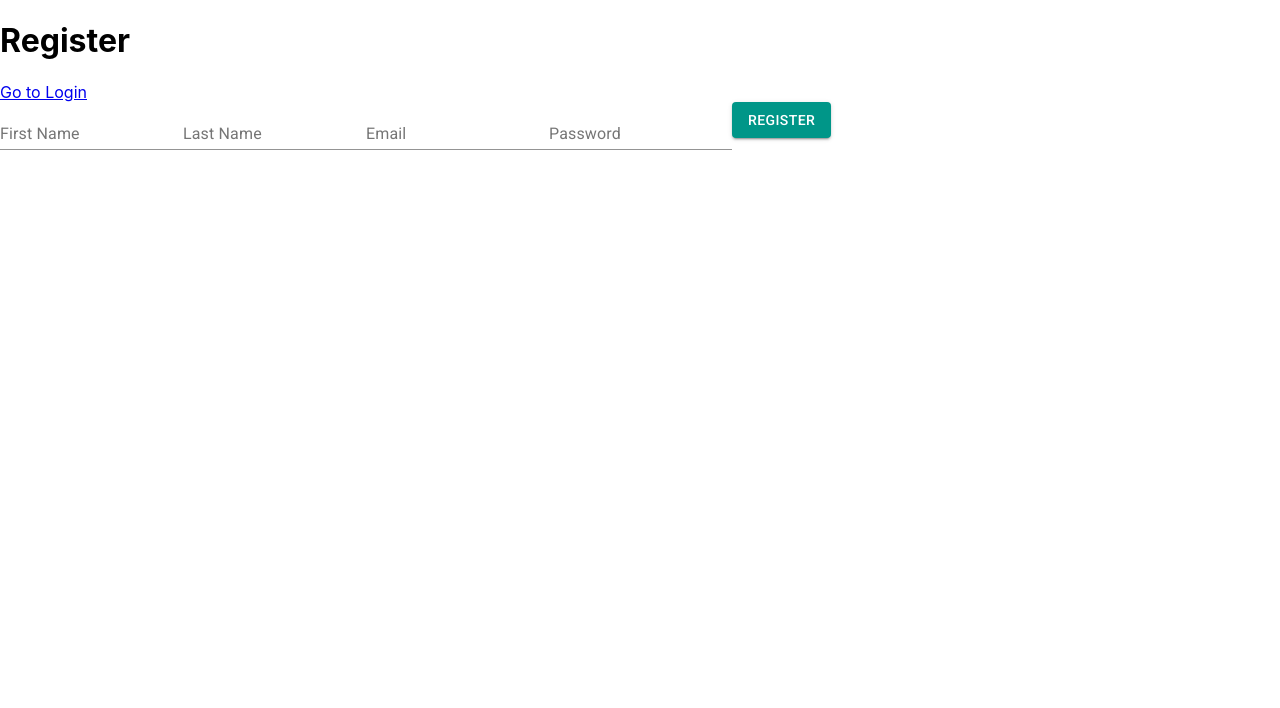
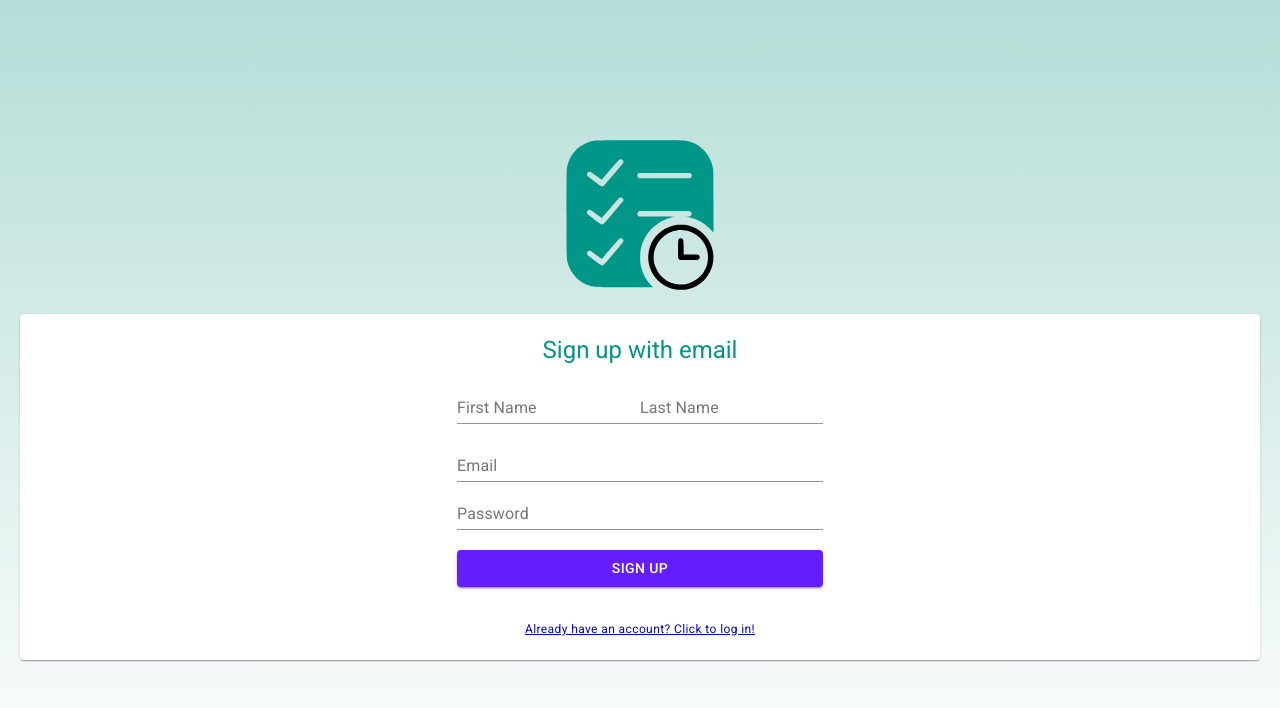
Before and after one commit to etokatlian/frontend, a React (Create React App) app: page /register in a window 1280 px wide. Shown: the top 708 px of the page. Built offline with nearby package versions, Linux system fonts and the light colour scheme.

Commit message:
bunch of shit

```diff
--- a/package.json
+++ b/package.json
@@ -9,6 +9,7 @@
     "@material-ui/icons": "^4.2.1",
     "@material-ui/styles": "^4.2.0",
     "axios": "^0.19.0",
+    "babel-plugin-emotion": "^10.0.14",
     "react": "^16.8.6",
     "react-dom": "^16.8.6",
     "react-router-dom": "^5.0.1",
--- a/src/App.css
+++ b/src/App.css
@@ -1,37 +1,3 @@
-.App {
-  text-align: center;
-  display: flex;
-  flex-direction: column;
-
-  align-items: center;
+html, body, #root, #root>div {
+  height: 100%;
 }
-
-.App-logo {
-  animation: App-logo-spin infinite 20s linear;
-  height: 40vmin;
-  pointer-events: none;
-}
-
-.App-header {
-  background-color: #282c34;
-  min-height: 100vh;
-  display: flex;
-  flex-direction: column;
-  align-items: center;
-  justify-content: center;
-  font-size: calc(10px + 2vmin);
-  color: white;
-}
-
-.App-link {
-  color: #61dafb;
-}
-
-@keyframes App-logo-spin {
-  from {
-    transform: rotate(0deg);
-  }
-  to {
-    transform: rotate(360deg);
-  }
-}
--- a/src/components/Dashboard/Dashboard.js
+++ b/src/components/Dashboard/Dashboard.js
@@ -48,7 +48,7 @@ const Dashboard = () => {
 
   return (
     <>
-      <h1>Dashboard</h1>
+      <div>Dashboard</div>
       <form onSubmit={handleSubmit}>
         <TextField name="category" label="Category" value={newTodo.category} onChange={handleChange} />
         <TextField name="dueDate" label="Due Date" value={newTodo.dueDate} onChange={handleChange} />
--- a/src/components/Login/Login.js
+++ b/src/components/Login/Login.js
@@ -2,10 +2,14 @@ import React, { useContext, useEffect, useState } from 'react';
 import { Redirect } from 'react-router-dom';
 import Button from '@material-ui/core/Button';
 import TextField from '@material-ui/core/TextField';
+import Typography from '@material-ui/core/Typography';
 import { Link } from 'react-router-dom';
 import axios from 'axios';
 
 import { GlobalContext } from '../globalState';
+import { LoginPageWrapper, LoginLogo } from './loginStyles';
+import { StyledPaper } from '../shared/FormPaper/formPaperStyles';
+import Logo from '../../assets/todo-logo.svg';
 
 const Login = () => {
   const { state, dispatch } = useContext(GlobalContext);
@@ -43,30 +47,50 @@ const Login = () => {
   };
 
   if (state.user.isLoggedin) {
-    return <Redirect to="/dashboard" />
+    return <Redirect to="/dashboard" />;
   }
 
   return (
-    <>
-      <h1>Login</h1>
+    <LoginPageWrapper>
+      <div style={{ width: '100%', textAlign: 'center' }}>
+        <LoginLogo src={Logo} alt="" />
+        <StyledPaper>
+          <Typography color="primary" variant="h5">
+            Let's log in!
+          </Typography>
           <form onSubmit={handleSubmit}>
+            <div style={{ margin: '10px 0' }}>
               <TextField name="email" label="Email" onChange={handleChange} />
+            </div>
+
+            <div style={{ marginBottom: '20px' }}>
               <TextField
                 name="password"
                 label="Password"
                 type="password"
                 onChange={handleChange}
               />
+            </div>
+
             <Button
               type="submit"
               variant="contained"
-          color="primary"
-        // onClick={() => dispatch({ type: 'user_login_successful' })}
+              color="secondary"
+              fullWidth
             >
-          Login
+              Log in
             </Button>
           </form>
-    </>
+          <div style={{ marginTop: '80px' }}>
+            <Link to="/register">
+              <Typography variant="caption">
+                Not a user yet? Sign up now!
+              </Typography>
+            </Link>
+          </div>
+        </StyledPaper>
+      </div>
+    </LoginPageWrapper>
   );
 };
 
--- /dev/null
+++ b/src/components/Login/loginStyles.js
@@ -0,0 +1,18 @@
+import styled from '@emotion/styled';
+
+export const LoginPageWrapper = styled.div`
+  display: flex;
+  align-items: center;
+  padding: 0 20px;
+  background: linear-gradient(
+    0deg,
+    rgba(255, 255, 255, 1) 0%,
+    rgba(181, 221, 215, 1) 100%
+  );
+`;
+
+export const LoginLogo = styled.img`
+  /* margin-top: -150px; */
+  height: 150px;
+  width: 150px;
+`;
--- a/src/components/Register/Register.js
+++ b/src/components/Register/Register.js
@@ -1,11 +1,17 @@
 import React, { useContext, useEffect, useState } from 'react';
-import { Redirect } from 'react-router-dom'
+import { Redirect } from 'react-router-dom';
 import Button from '@material-ui/core/Button';
 import TextField from '@material-ui/core/TextField';
+import Typography from '@material-ui/core/Typography';
 import { Link } from 'react-router-dom';
 import axios from 'axios';
 
 import { GlobalContext } from '../globalState';
+import { LoginPageWrapper } from '../Login/loginStyles';
+import { StyledPaper } from '../shared/FormPaper/formPaperStyles';
+import { StyledFormRow } from '../shared/FormRow/formRowStyles';
+import Logo from '../../assets/todo-logo.svg';
+import { LoginLogo } from '../Login/loginStyles';
 
 const Register = () => {
   const { state, dispatch } = useContext(GlobalContext);
@@ -36,36 +42,69 @@ const Register = () => {
       });
 
       // there needs to be a better solution than this
-      window.location.pathname = '/login'
-
+      window.location.pathname = '/login';
     } catch (err) {
-      console.log('err', err)
+      console.log('err', err);
     }
-
   };
 
   if (state.user.isLoggedin) {
-    return <Redirect to="/login" />
+    return <Redirect to="/login" />;
   }
 
   return (
-    <>
-      <h1>Register</h1>
-      <Link to="/login">Go to Login</Link>
+    <LoginPageWrapper>
+      <div style={{ width: '100%', textAlign: 'center' }}>
+        <LoginLogo src={Logo} alt="" />
+        <StyledPaper>
+          <Typography color="primary" variant="h5">
+            Sign up with email
+          </Typography>
           <form onSubmit={handleSubmit}>
-        <TextField name="firstName" label="First Name" onChange={handleChange} />
-        <TextField name="lastName" label="Last Name" onChange={handleChange} />
+            <StyledFormRow>
+              <TextField
+                name="firstName"
+                label="First Name"
+                onChange={handleChange}
+              />
+              <TextField
+                name="lastName"
+                label="Last Name"
+                onChange={handleChange}
+              />
+            </StyledFormRow>
+
             <TextField name="email" label="Email" onChange={handleChange} />
-        <TextField name="password" label="Password" type="password" onChange={handleChange} />
+
+            <TextField
+              name="password"
+              label="Password"
+              type="password"
+              onChange={handleChange}
+            />
+
+            <div style={{ marginTop: '20px' }}>
               <Button
                 type="submit"
                 variant="contained"
-          color="primary"
+                color="secondary"
+                fullWidth
               >
-          Register
+                Sign up
               </Button>
+            </div>
           </form>
-    </>
+
+          <div style={{ marginTop: '30px' }}>
+            <Link to="/login">
+              <Typography variant="caption">
+                Already have an account? Click to log in!
+              </Typography>
+            </Link>
+          </div>
+        </StyledPaper>
+      </div>
+    </LoginPageWrapper>
   );
 };
 
--- /dev/null
+++ b/src/components/shared/FormPaper/formPaperStyles.js
@@ -0,0 +1,16 @@
+import styled from '@emotion/styled';
+import Paper from '@material-ui/core/Paper';
+
+export const StyledPaper = styled(Paper)`
+  display: flex;
+  flex-direction: column;
+  margin-top: 20px;
+  align-items: center;
+  padding: 20px;
+  min-height: 300px;
+
+  & > form {
+    display: flex;
+    flex-direction: column;
+  }
+`;
--- /dev/null
+++ b/src/components/shared/FormRow/formRowStyles.js
@@ -0,0 +1,6 @@
+import styled from '@emotion/styled';
+
+export const StyledFormRow = styled.div`
+  display: flex;
+  margin: 10px 0;
+`;
--- /dev/null
+++ b/src/components/shared/PageTitle/PageTitle.js
@@ -0,0 +1 @@
+import React from 'react';
--- a/src/routes.js
+++ b/src/routes.js
@@ -22,8 +22,8 @@ const PrivateRoute = ({ component: Component, ...rest }) => {
         state.user.isLoggedin === true ? (
           <Component {...props} />
         ) : (
-            <Redirect to="/login" />
-          )
+          <Redirect to="/login" />
+        )
       }
     />
   );
@@ -38,19 +38,22 @@ const Header = () => {
 
   const logout = () => {
     window.localStorage.removeItem('td_access_token');
-    dispatch({ type: 'logout_user' })
-  }
+    dispatch({ type: 'logout_user' });
+  };
 
   return (
     <>
-      <h1>Header</h1>
+      <nav>Header</nav>
       <Button
         type="submit"
         variant="contained"
         color="primary"
-        onClick={() => logout()} >Logout</Button>
+        onClick={() => logout()}
+      >
+        Logout
+      </Button>
     </>
-  )
+  );
 };
 
 const AppRouter = () => {
@@ -62,7 +65,7 @@ const AppRouter = () => {
     if (token) {
       dispatch({ type: 'user_login_successful' });
     }
-  }, []);
+  }, [dispatch]);
 
   return (
     <Router>
```
Also changed, not shown: src/assets/todo-logo.svg (added), src/components/shared/FormPaper/FormPaper.js (added), src/components/shared/PageTitle/pageTitleStyles.js (added), 1 other file (tests, documents, lock files or other folders). Lines whose indentation alone changed are shown as unchanged.
